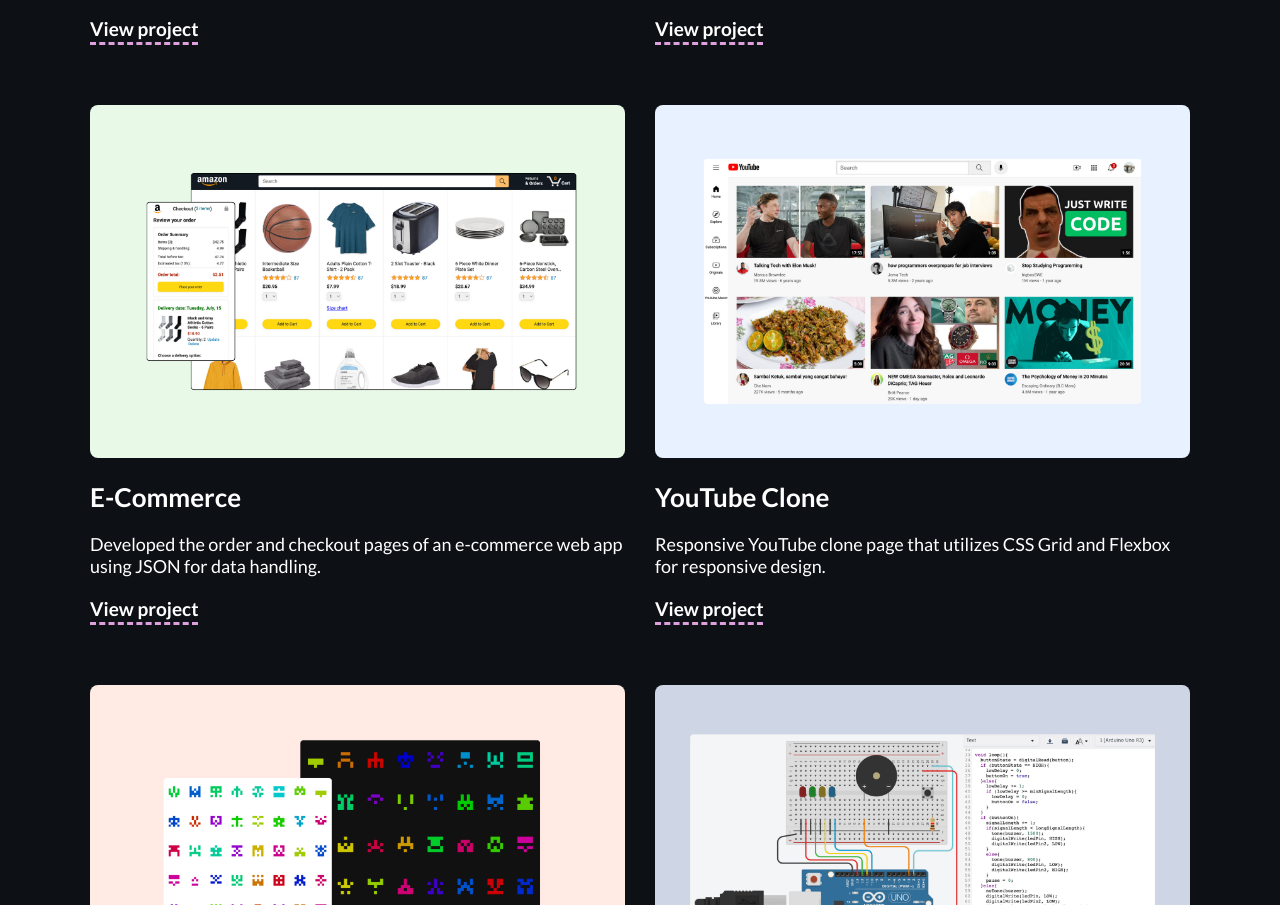
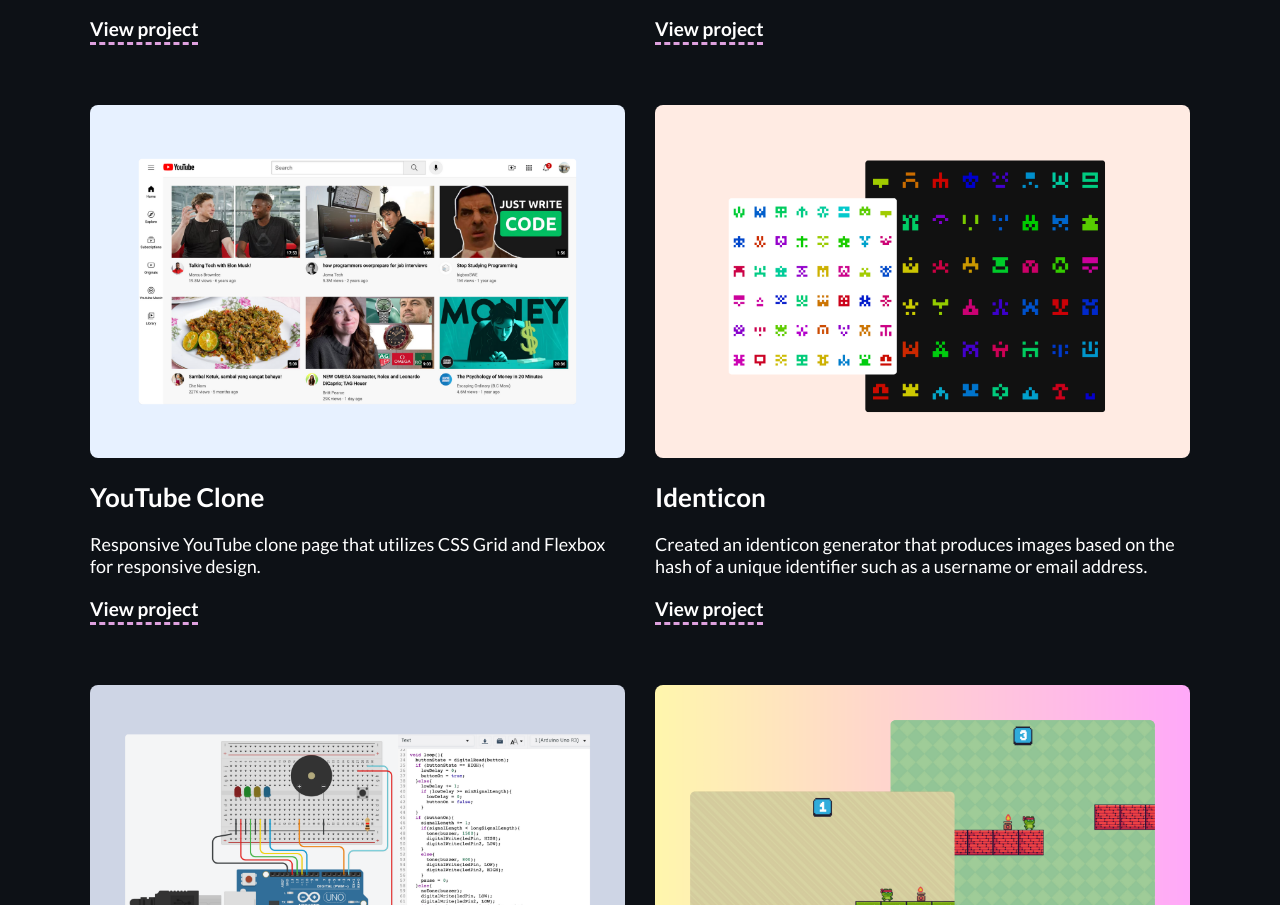
Before and after one commit to idham1432/idham, a plain HTML site: page index.html in a window 1280 px wide. Shown: the part 3351-4256 px from the top of the page. Drawn offline with Linux system fonts and the light colour scheme.

Commit message:
project 3

```diff
--- a/index.html
+++ b/index.html
@@ -230,20 +230,7 @@
         </div>
       </div>
       <!-- project 3 -->
-      <div class="project-container">
-        <div class="project-thumbnail">
-          <a href="https://idham1432.github.io/amazon-project/" target="_blank">
-            <img src="images/mock03.png" alt="">
-          </a>
-        </div>
-        <h3 class="project-title">E-Commerce</h3>
-        <p class="project-description">Developed the order and checkout pages of an e-commerce web app using JSON for data handling.</p>
-        <div class="project-link">
-          <a href="https://idham1432.github.io/amazon-project/" target="_blank">
-            View project
-          </a>
-        </div>
-      </div>
+
       <!-- project 4 -->
       <div class="project-container">
         <div class="project-thumbnail">
```
Also changed, not shown: images/mock03.png (deleted), 1 other file.
